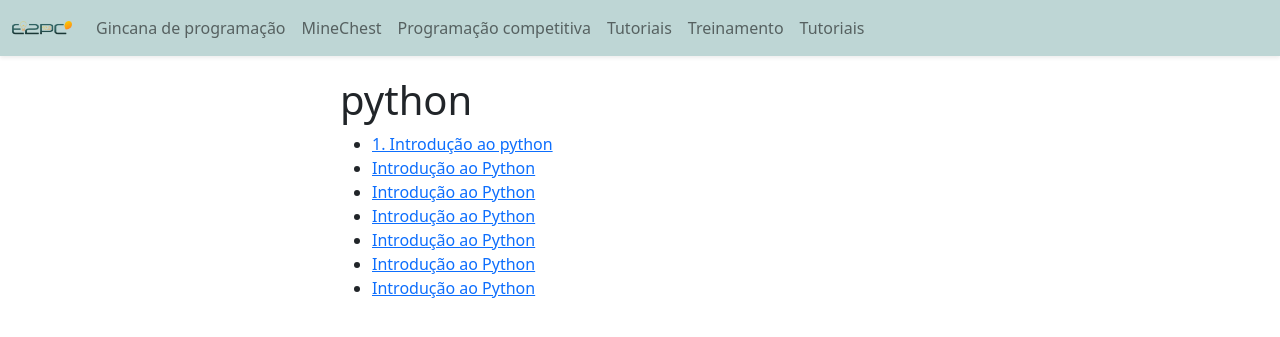
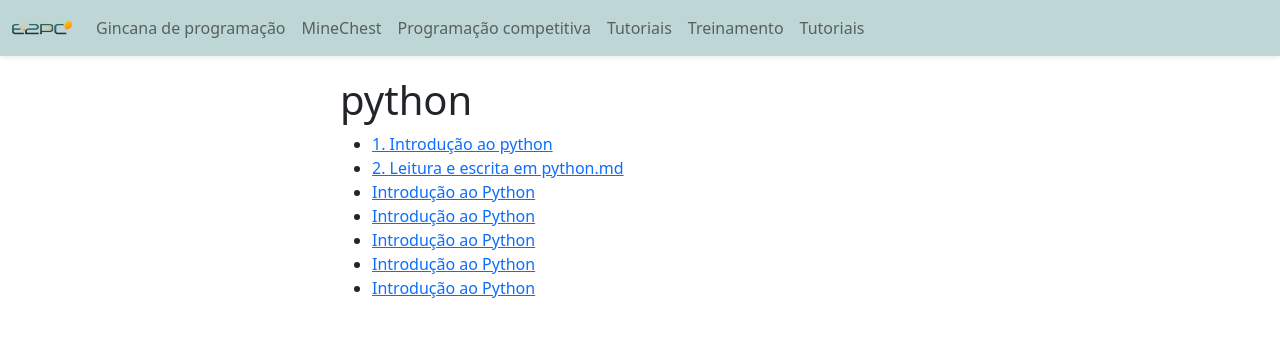
Before and after one commit to E2PC/ProjectPage, a Jekyll site: the page built from tutoriais/python/python_sumario.md, in a window 1280 px wide and 900 px high. Shown: the top 337 px of the window. Built offline with Jekyll 4.4.1, drawn with Linux system fonts in a browser that asks for light colours; nearby versions of some CDN libraries; a script that is not in the unit is left out.

Commit message:
Update and rename 2. leitura e escrita em python.md to 2_leitura_e_escrita_em_python.md

```diff
--- a/tutoriais/python/2. leitura e escrita em python.md
+++ b/tutoriais/python/2_leitura_e_escrita_em_python.md
@@ -1,8 +1,8 @@
 ---
-title: Python
+title: 2. Leitura e escrita em python.md
 layout: template
 filename: python
-button: Introdução ao Python
+button: 2. Leitura e escrita em python.md
 type: python
 ---
 
@@ -83,6 +83,6 @@ azul
 <br>
 <br>
 
-[Próxima página](<3. tipos de dados e cast em python.md>)
+[Próxima página](<3_tipos_de_dados_e_cast_em_python.md>)
 [sumário](<python_sumario.md>)
-[Página anterior](<1. introdução a python.md>)
+[Página anterior](<1_introdução_a_python.md>)
```
